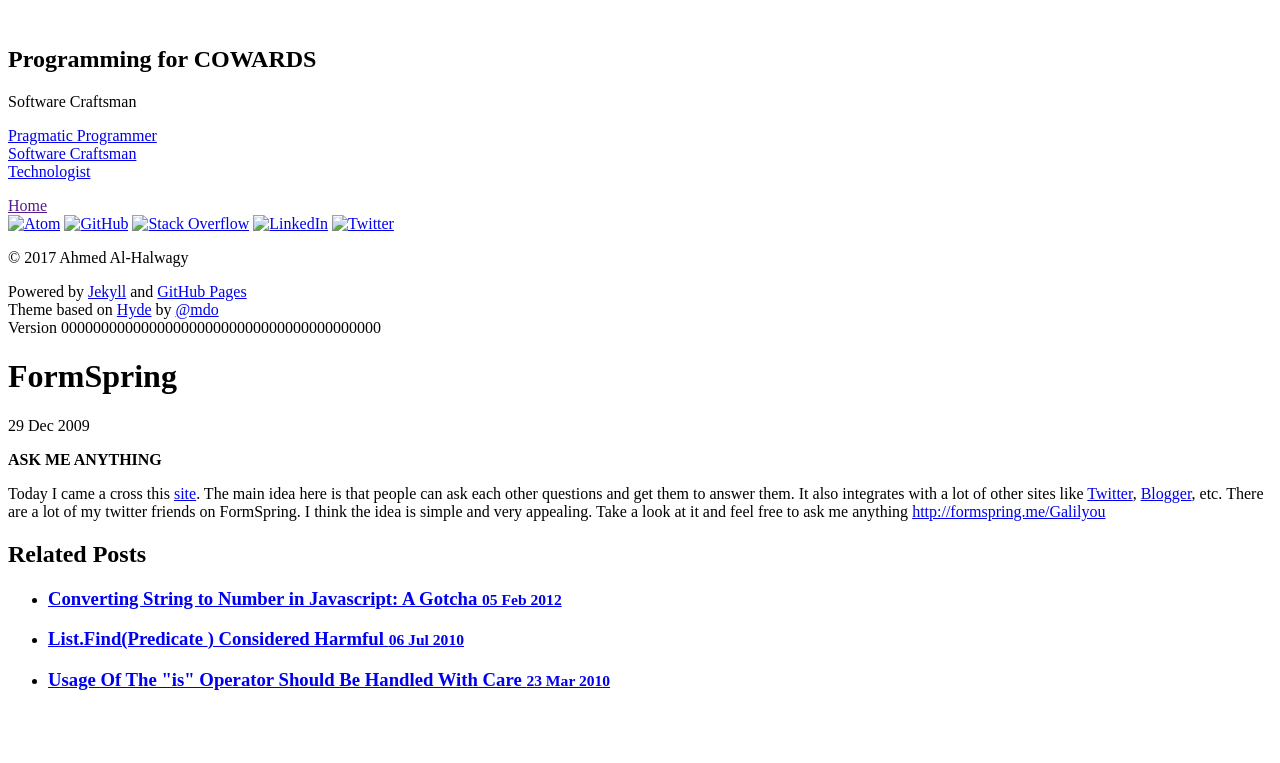
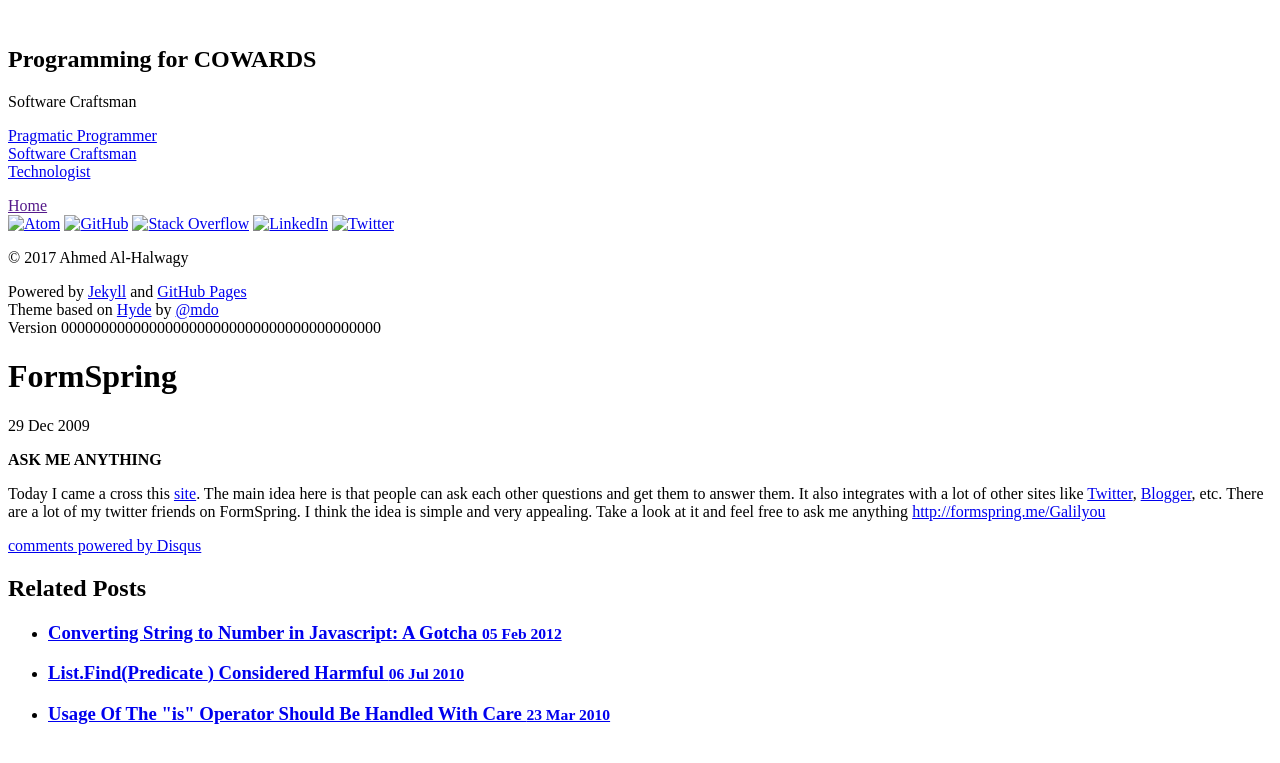
Before and after one commit to Galilyou/galilyou.github.io, a Jekyll site: the page built from _posts/2009-12-29-formspringme.md, in a window 1280 px wide. Shown: the top 763 px of the page. Built offline with Jekyll 4.4.1, drawn with Linux system fonts in a browser that asks for light colours; comment, search, counter and statistics services are not loaded; part of the change alters nothing that is shown.

```diff
--- a/_includes/disqus.html
+++ b/_includes/disqus.html
@@ -1,22 +1,15 @@
+<!-- Add Disqus comments. -->
 <div id="disqus_thread"></div>
-<script>
-    /**
-     *  RECOMMENDED CONFIGURATION VARIABLES: EDIT AND UNCOMMENT THE SECTION BELOW TO INSERT DYNAMIC VALUES FROM YOUR PLATFORM OR CMS.
-     *  LEARN WHY DEFINING THESE VARIABLES IS IMPORTANT: https://disqus.com/admin/universalcode/#configuration-variables
-     */
-    /*
-    var disqus_config = function () {
-        this.page.url = PAGE_URL;  // Replace PAGE_URL with your page's canonical URL variable
-        this.page.identifier = PAGE_IDENTIFIER; // Replace PAGE_IDENTIFIER with your page's unique identifier variable
-    };
-    */
-    (function() {  // REQUIRED CONFIGURATION VARIABLE: EDIT THE SHORTNAME BELOW
-        var d = document, s = d.createElement('script');
+<script type="text/javascript">
 
-        s.src = 'https://galilyou-blog.disqus.com/embed.js';  // IMPORTANT: Replace EXAMPLE with your forum shortname!
+  var disqus_shortname = 'galilyou-blog'; // required: replace example with your forum shortname
 
-        s.setAttribute('data-timestamp', +new Date());
-        (d.head || d.body).appendChild(s);
-    })();
+  /** avoiding inline scripts **/
+  (function() {
+    var dsq = document.createElement('script'); dsq.type = 'text/javascript'; dsq.async = true;
+    dsq.src = '//' + disqus_shortname + '.disqus.com/embed.js';
+    (document.getElementsByTagName('head')[0] || document.getElementsByTagName('body')[0]).appendChild(dsq);
+  })();
 </script>
-<noscript>Please enable JavaScript to view the <a href="https://disqus.com/?ref_noscript" rel="nofollow">comments powered by Disqus.</a></noscript>
+<noscript>Please enable JavaScript to view the <a href="http://disqus.com/?ref_noscript">comments powered by Disqus.</a></noscript>
+<a href="http://disqus.com" class="dsq-brlink">comments powered by <span class="logo-disqus">Disqus</span></a>
```
